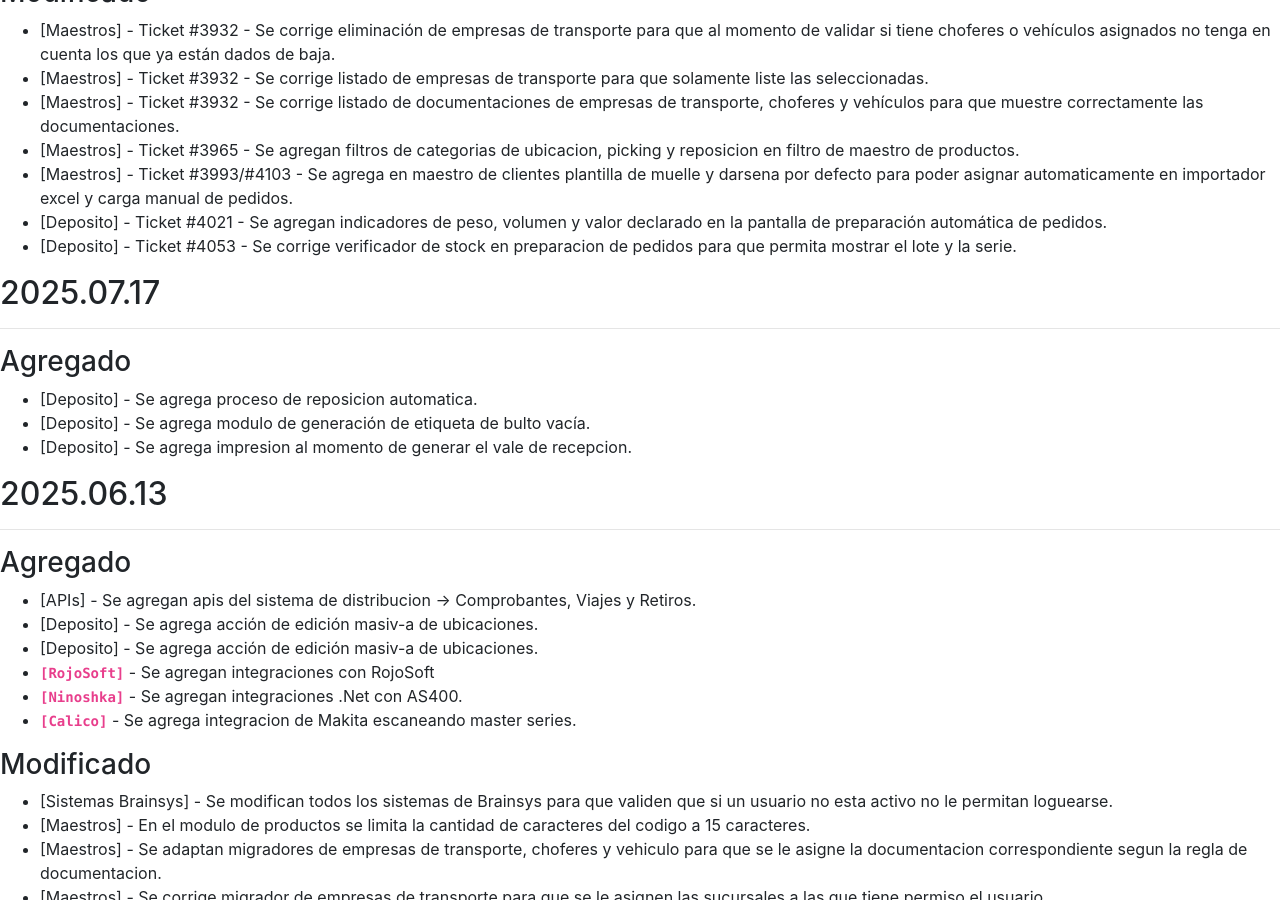
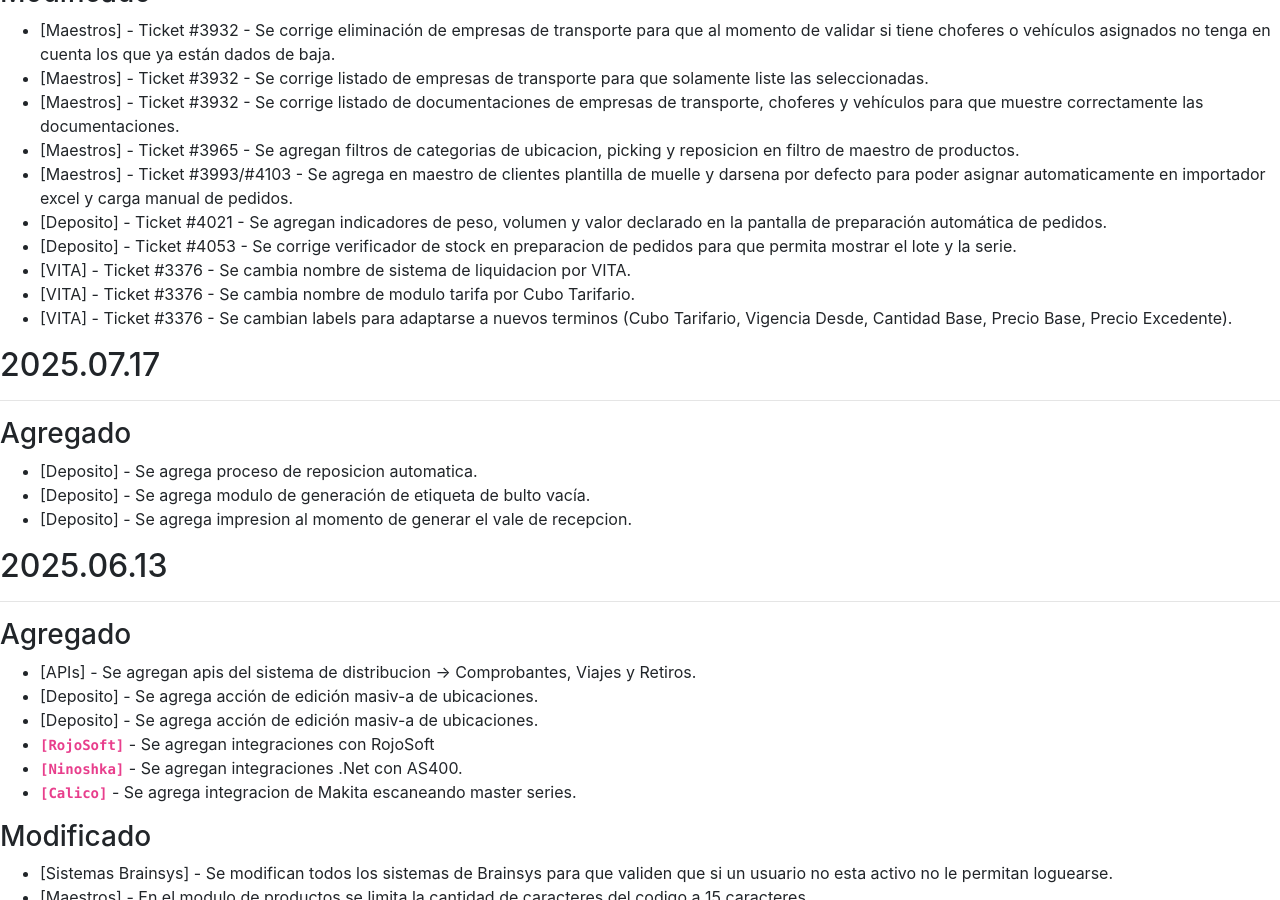
Before and after one commit to brainsys-arsaad/versionado, a Jekyll site: the page built from registro-cambios.markdown, in a window 1280 px wide and 900 px high, scrolled down 675 px. Built offline with Jekyll 4.4.1, drawn with Linux system fonts in a browser that asks for light colours.

Commit message:
Update registro-cambios.markdown

```diff
--- a/registro-cambios.markdown
+++ b/registro-cambios.markdown
@@ -140,6 +140,9 @@ El formato esta basado en [Keep a Changelog](https://keepachangelog.com/es-ES/1.
 - [Maestros] - Ticket #3993/#4103 - Se agrega en maestro de clientes plantilla de muelle y darsena por defecto para poder asignar automaticamente en importador excel y carga manual de pedidos.
 - [Deposito] - Ticket #4021 - Se agregan indicadores de peso, volumen y valor declarado en la pantalla de preparación automática de pedidos.
 - [Deposito] - Ticket #4053 - Se corrige verificador de stock en preparacion de pedidos para que permita mostrar el lote y la serie.
+- [VITA] - Ticket #3376 - Se cambia nombre de sistema de liquidacion por VITA.
+- [VITA] - Ticket #3376 - Se cambia nombre de modulo tarifa por Cubo Tarifario.
+- [VITA] - Ticket #3376 - Se cambian labels para adaptarse a nuevos terminos (Cubo Tarifario, Vigencia Desde, Cantidad Base, Precio Base, Precio Excedente).
 
 ## 2025.07.17
 ---
```
